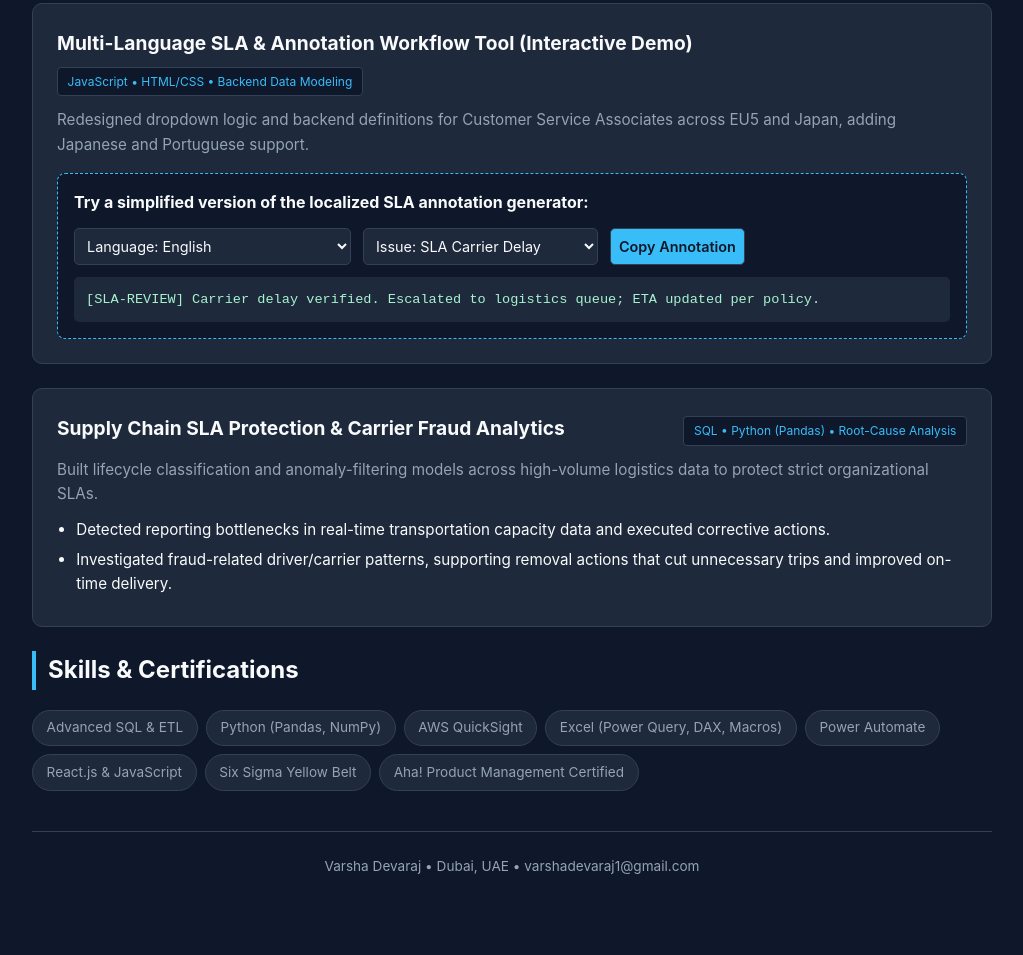
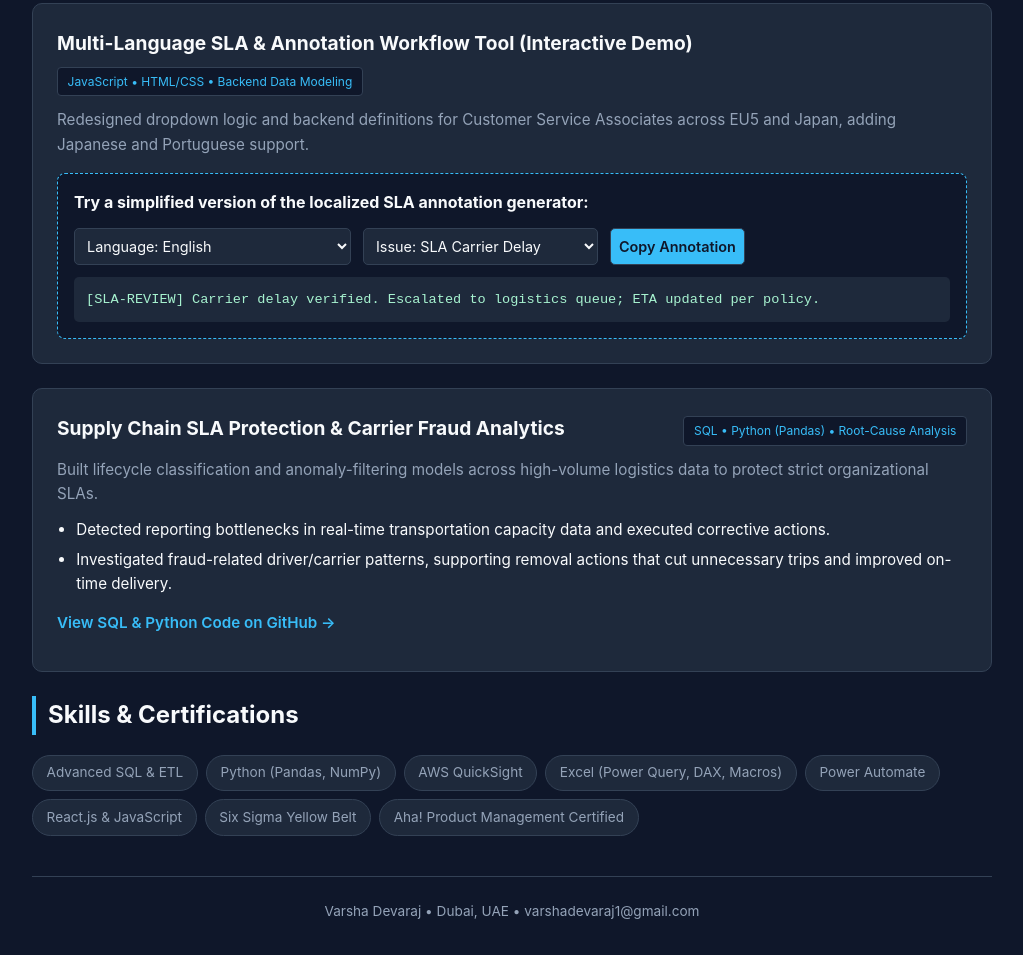
Before and after one commit to varshadevaraj1/varshadevaraj1.github.io, a plain HTML site: page index.html in a window 1280 px wide. Shown: the part 874-1829 px from the top of the page, without its empty margins (128-1151 px from the left). Before the commit the page ends 1783 px from the top, so only its background shows below. Drawn offline with Linux system fonts and the light colour scheme.

```diff
--- a/index.html
+++ b/index.html
@@ -124,6 +124,12 @@
         <li>Detected reporting bottlenecks in real-time transportation capacity data and executed corrective actions.</li>
         <li>Investigated fraud-related driver/carrier patterns, supporting removal actions that cut unnecessary trips and improved on-time delivery.</li>
       </ul>
+      <p style="margin-top: 0.9rem;">
+        <a href="https://github.com/varshadevaraj1/supply-chain-sla-fraud-analytics" target="_blank" style="color: #38bdf8; text-decoration: none; font-weight: 600;">
+          View SQL &amp; Python Code on GitHub &rarr;
+        </a>
+      </p>
+
     </div>
 
     <h2>Skills &amp; Certifications</h2>
```
